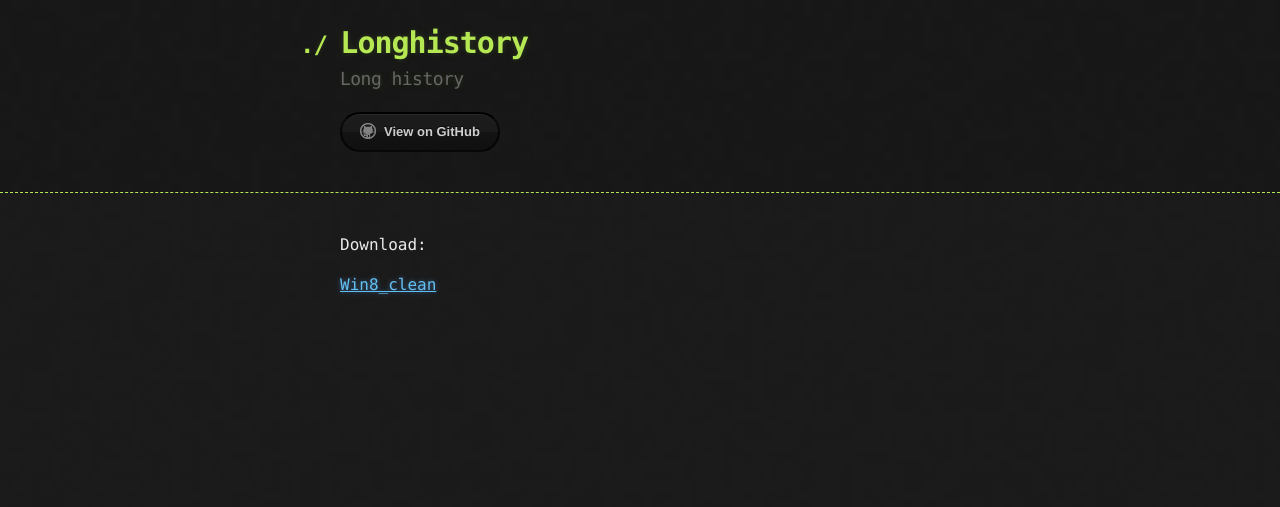
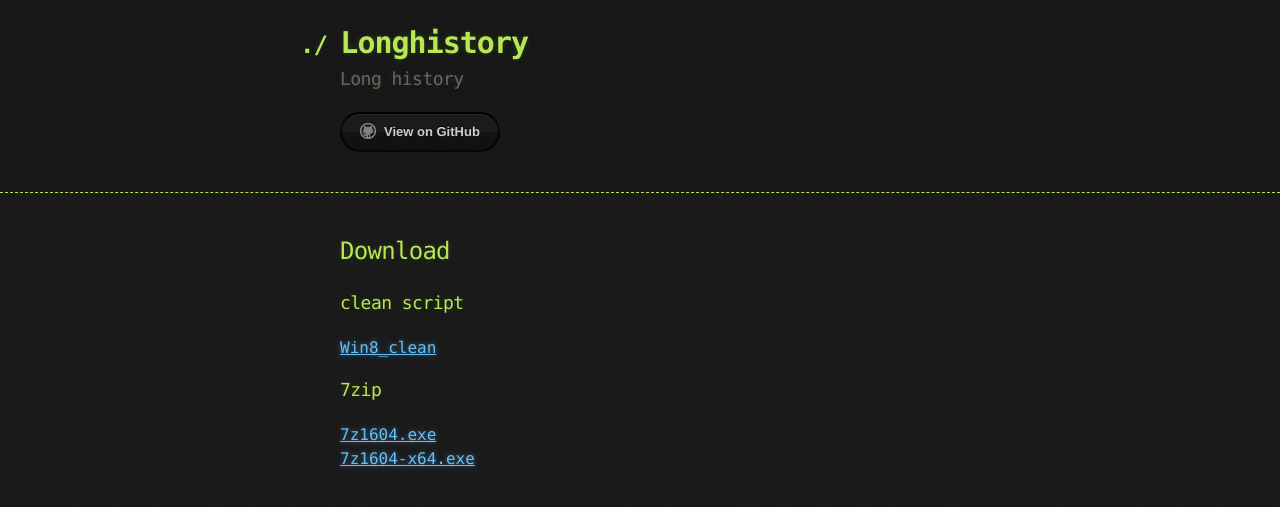
Before and after one commit to cleanli/osdegd, a Jekyll site: the page built from index.md, in a window 1280 px wide. Shown: the top 507 px of the page. Built offline with Jekyll 4.4.1, drawn with Linux system fonts in a browser that asks for light colours.

Commit message:
add files

```diff
--- a/index.md
+++ b/index.md
@@ -2,6 +2,10 @@
 title: "Main"
 layout: default
 ---
-Download:
+## Download
+### clean script
+[Win8\_clean]({{ site.baseurl }}/downloads/scripts/Win8_clean.bat)
 
-[Win8\_clean]({{ site.baseurl }}/downloads/scripts/Win8_clean.bat)
+### 7zip
+[7z1604.exe]({{ site.baseurl }}/downloads/soft/7z1604.exe)<br>
+[7z1604-x64.exe]({{ site.baseurl }}/downloads/soft/7z1604-x64.exe)
```
Also changed, not shown: 6 other files.
